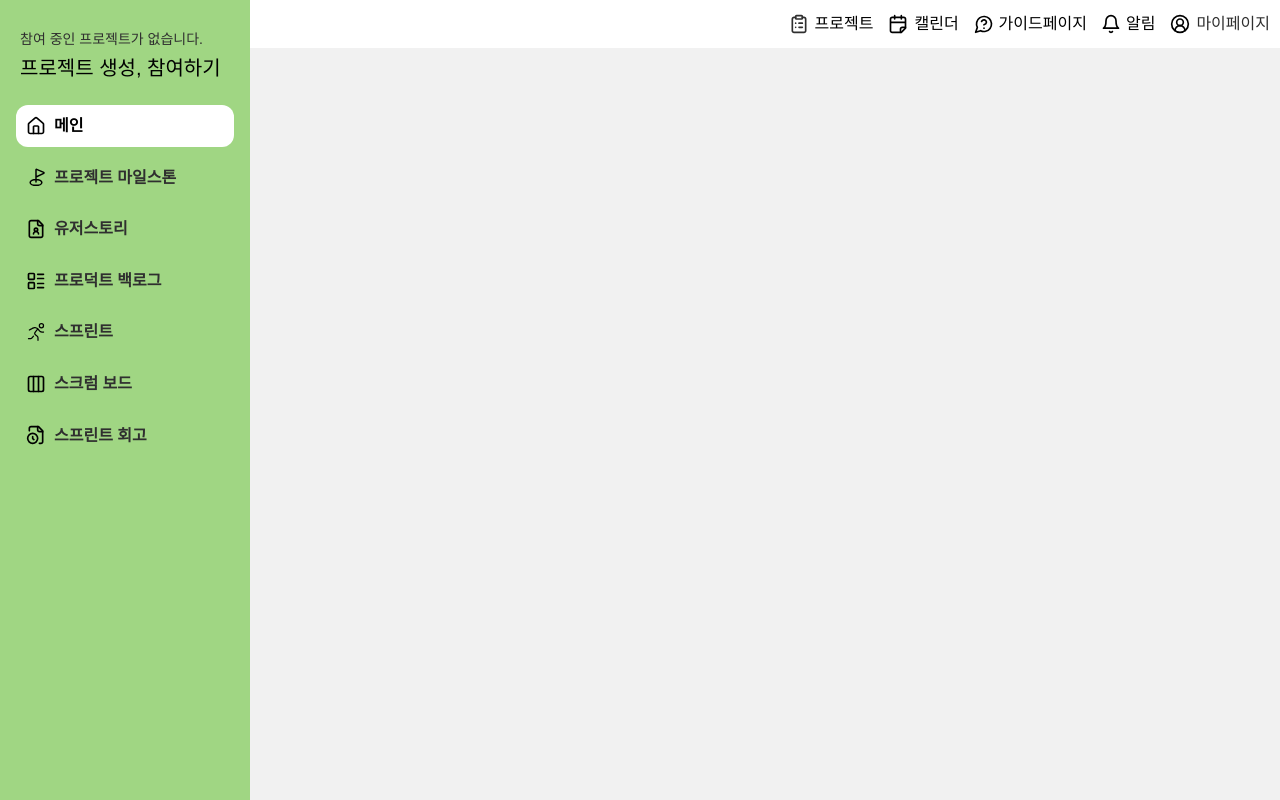
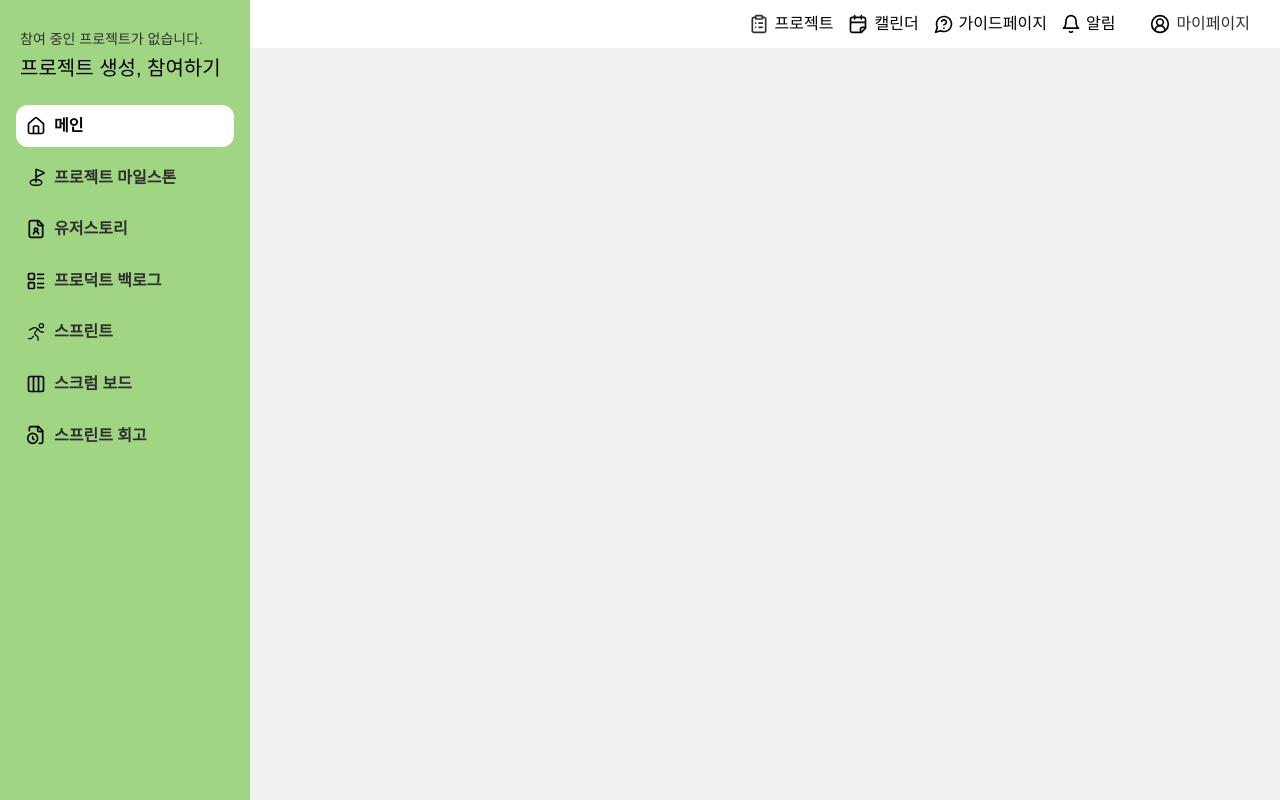
Before and after one commit to softwareengineering-2024-2/softwareengineering-repo, a Flask app: page /main in a window 1280 px wide. Run offline with Flask 3, Linux system fonts and the light colour scheme; some web fonts are replaced.

Commit message:
style: topbar 마이페이지 마진 추가 및 이에 따른 알림 창 위치 변경

```diff
--- a/static/topbar.css
+++ b/static/topbar.css
@@ -33,11 +33,16 @@
     gap: 6px; /* 아이콘과 텍스트 간 간격 */
 }
 
+.my-page {
+    margin-left: 20px; /* 필요한 만큼 간격 조정 */
+    margin-right: 20px;
+}
+
 .notification-content {
     display: none;
     position: absolute;
     top: 50px;
-    right: 25px;
+    right: 65px;
     background-color: white;
     width: 250px;
     box-shadow: 0px 4px 8px rgba(0, 0, 0, 0.1);
--- a/templates/topbar.html
+++ b/templates/topbar.html
@@ -33,7 +33,7 @@
                 </div>
             </div>
         </li>
-        <li>
+        <li class="my-page">
             <img src="{{ url_for('static', filename='icons/mypage.svg') }}" alt="마이페이지 아이콘"> 마이페이지
         </li>
     </ul>
```
